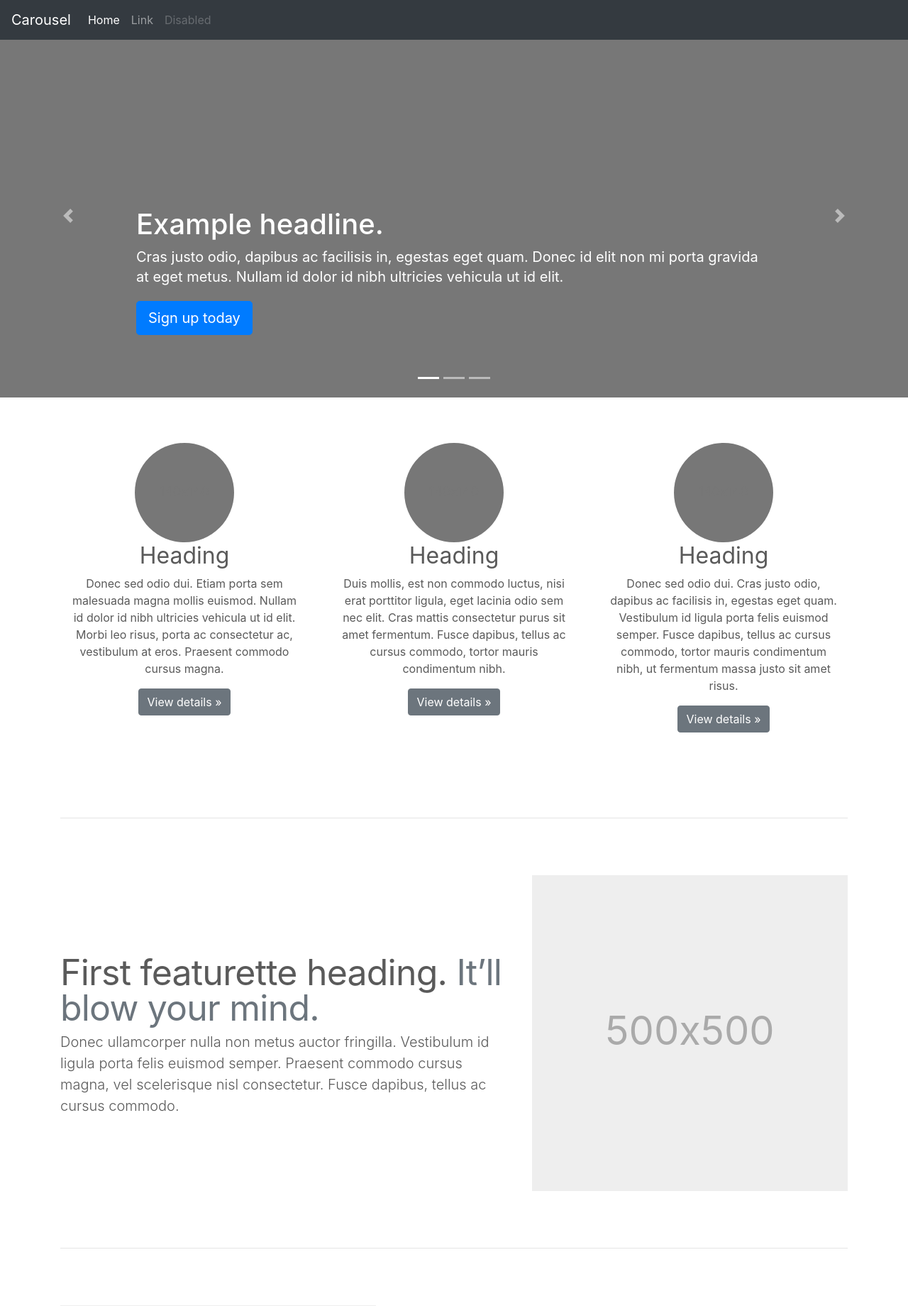
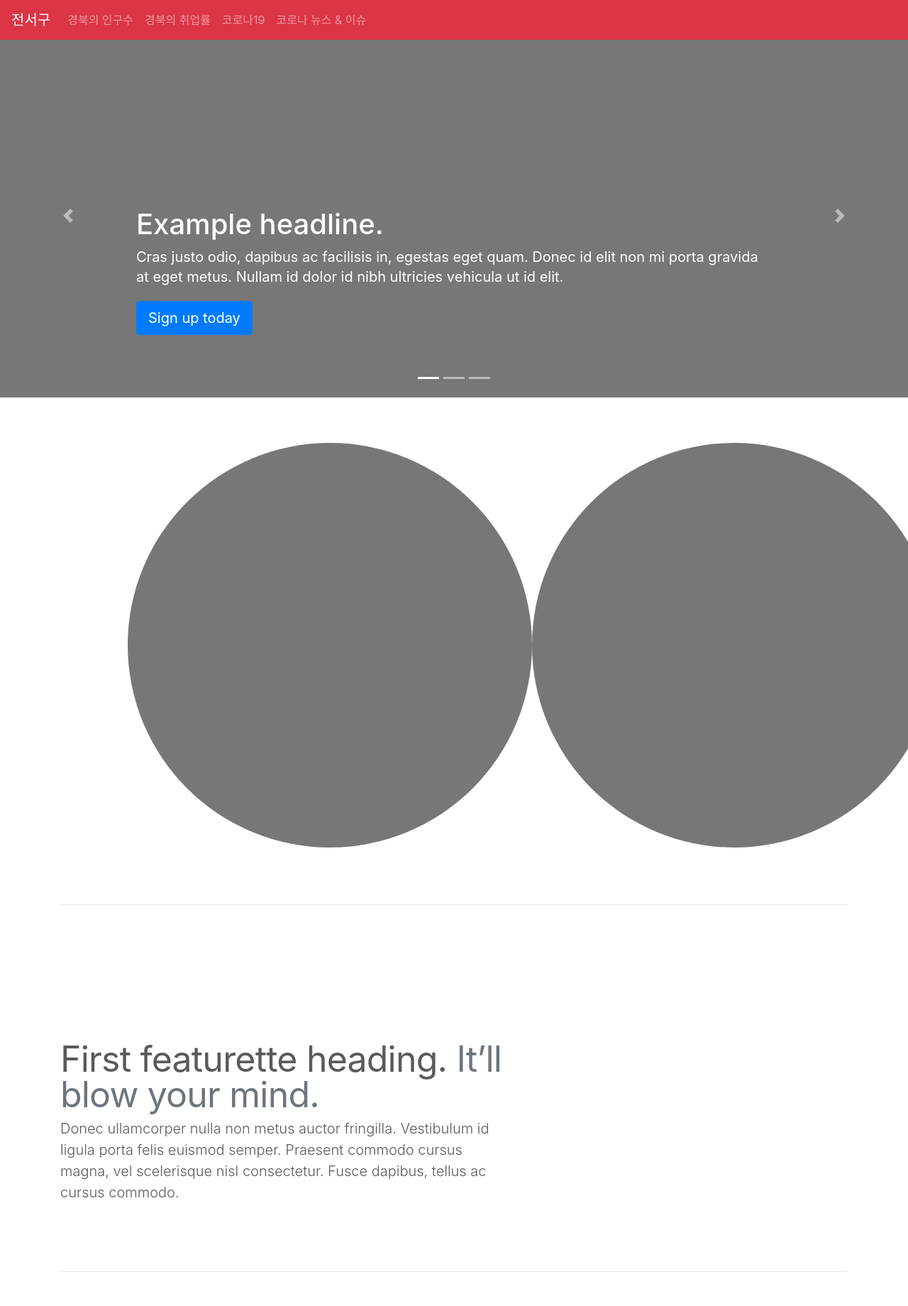
Before and after one commit to ybo4117/JeonSeoGu, a Django app: page /JSG/main/ in a window 1280 px wide. Shown: the top 1840 px of the page at 71% size. Run offline with Django 3.2, Linux system fonts and the light colour scheme; some libraries are stand-ins or nearby versions.

Commit message:
기초 작업 5%

```diff
--- a/JSG/urls.py
+++ b/JSG/urls.py
@@ -20,5 +20,9 @@ import JSG.views as views
 urlpatterns = [
     path('admin/', admin.site.urls),
     path('JSG/main/', views.main),
+    path('JSG/population/', views.population),
+    path('JSG/work/', views.work),
+    path('JSG/corona/', views.corona),
+    path('JSG/news_issue/', views.news_issue),
 
 ]
--- a/JSG/views.py
+++ b/JSG/views.py
@@ -8,3 +8,19 @@ import os
 def main(request):
 
     return render(request, 'main.html')
+
+def population(request):
+
+    return render(request, 'population.html')
+
+def work(request):
+
+    return render(request, 'work.html')
+
+def corona(request):
+
+    return render(request, 'corona.html')
+
+def news_issue(request):
+
+    return render(request, 'news_issue.html')
--- a/static/carousel.css
+++ b/static/carousel.css
@@ -7,7 +7,6 @@ body {
   padding-bottom: 3rem;
   color: #5a5a5a;
 }
-
 
 /* CUSTOMIZE THE CAROUSEL
 -------------------------------------------------- */
@@ -34,14 +33,19 @@ body {
   height: 32rem;
 }
 
-
 /* MARKETING CONTENT
 -------------------------------------------------- */
 
 /* Center align the text within the three columns below the carousel */
+
+
+
 .marketing .col-lg-4 {
-  margin-bottom: 1.5rem;
+  display: inline-block;
+  vertical-align: middle;
+  margin: 0 auto;
   text-align: center;
+
 }
 .marketing h2 {
   font-weight: 400;
--- a/templates/base.html
+++ b/templates/base.html
@@ -34,37 +34,7 @@
     <link rel="stylesheet" href="{% static 'carousel.css' %}" >
   </head>
   <body>
-    <header>
-  <nav class="navbar navbar-expand-md navbar-dark fixed-top bg-dark">
-    <a class="navbar-brand" href="#">Carousel</a>
-    <button class="navbar-toggler" type="button" data-toggle="collapse" data-target="#navbarCollapse" aria-controls="navbarCollapse" aria-expanded="false" aria-label="Toggle navigation">
-      <span class="navbar-toggler-icon"></span>
-    </button>
-    <div class="collapse navbar-collapse" id="navbarCollapse">
-      <ul class="navbar-nav mr-auto">
-        <li class="nav-item active">
-          <a class="nav-link" href="#">Home <span class="sr-only">(current)</span></a>
-        </li>
-        <li class="nav-item">
-          <a class="nav-link" href="#">Link</a>
-        </li>
-        <li class="nav-item">
-          <a class="nav-link disabled" href="#" tabindex="-1" aria-disabled="true">Disabled</a>
-        </li>
-      </ul>
 
-    </div>
-  </nav>
-</header>
-
-<main role="main">
-
-  <div id="myCarousel" class="carousel slide" data-ride="carousel">
-    <ol class="carousel-indicators">
-      <li data-target="#myCarousel" data-slide-to="0" class="active"></li>
-      <li data-target="#myCarousel" data-slide-to="1"></li>
-      <li data-target="#myCarousel" data-slide-to="2"></li>
-    </ol>
 
 {% block content %}
 {% endblock %}
--- a/templates/main.html
+++ b/templates/main.html
@@ -1,9 +1,45 @@
 
 {% extends 'base.html' %}
 {% block content %}
+{% load static %}
 
-{% load static %}
-<link href="{% static 'scroll.css' %}" rel="stylesheet">
+<header>
+  <nav class="navbar navbar-expand-md navbar-dark fixed-top bg-danger">
+    <a class="navbar-brand" href="/JSG/main/">전서구</a>
+    <button class="navbar-toggler" type="button" data-toggle="collapse" data-target="#navbarCollapse" aria-controls="navbarCollapse" aria-expanded="false" aria-label="Toggle navigation">
+      <span class="navbar-toggler-icon"></span>
+    </button>
+    <div class="collapse navbar-collapse" id="navbarCollapse">
+      <ul class="navbar-nav mr-auto">
+        <li class="nav-item">
+          <a class="nav-link" href="/JSG/population/"> 경북의 인구수</a>
+        </li>
+        <li class="nav-item">
+          <a class="nav-link" href="/JSG/work/"> 경북의 취업률 </a>
+        </li>
+        <li class="nav-item">
+          <a class="nav-link" href="/JSG/corona/"> 코로나19 </a>
+        </li>
+        <li class="nav-item">
+          <a class="nav-link" href="/JSG/news_issue/"> 코로나 뉴스 & 이슈 </a>
+        </li>
+       <!-- <li class="nav-item">
+          <a class="nav-link disabled" href="#" tabindex="-1" aria-disabled="true">Disabled</a>
+        </li>-->
+      </ul>
+
+    </div>
+  </nav>
+</header>
+
+<main role="main">
+
+  <div id="myCarousel" class="carousel slide" data-ride="carousel">
+    <ol class="carousel-indicators">
+      <li data-target="#myCarousel" data-slide-to="0" class="active"></li>
+      <li data-target="#myCarousel" data-slide-to="1"></li>
+      <li data-target="#myCarousel" data-slide-to="2"></li>
+    </ol>
 
 
     <div class="carousel-inner">
@@ -59,23 +95,14 @@
     <!-- Three columns of text below the carousel -->
     <div class="row">
       <div class="col-lg-4">
-        <svg class="bd-placeholder-img rounded-circle" width="140" height="140" xmlns="http://www.w3.org/2000/svg" preserveAspectRatio="xMidYMid slice" focusable="false" role="img" aria-label="Placeholder: 140x140"><title>Placeholder</title><rect width="100%" height="100%" fill="#777"/><text x="50%" y="50%" fill="#777" dy=".3em">140x140</text></svg>
-        <h2>Heading</h2>
-        <p>Donec sed odio dui. Etiam porta sem malesuada magna mollis euismod. Nullam id dolor id nibh ultricies vehicula ut id elit. Morbi leo risus, porta ac consectetur ac, vestibulum at eros. Praesent commodo cursus magna.</p>
-        <p><a class="btn btn-secondary" href="#" role="button">View details &raquo;</a></p>
+        <svg class="bd-placeholder-img rounded-circle" width="570" height="570" xmlns="http://www.w3.org/2000/svg" preserveAspectRatio="xMidYMid slice" focusable="false" role="img" aria-label="Placeholder: 140x140"><title>Placeholder</title><rect width="100%" height="100%" fill="#777"/><text x="50%" y="50%" fill="#777" dy=".3em">140x140</text></svg>
+
+
       </div><!-- /.col-lg-4 -->
       <div class="col-lg-4">
-        <svg class="bd-placeholder-img rounded-circle" width="140" height="140" xmlns="http://www.w3.org/2000/svg" preserveAspectRatio="xMidYMid slice" focusable="false" role="img" aria-label="Placeholder: 140x140"><title>Placeholder</title><rect width="100%" height="100%" fill="#777"/><text x="50%" y="50%" fill="#777" dy=".3em">140x140</text></svg>
-        <h2>Heading</h2>
-        <p>Duis mollis, est non commodo luctus, nisi erat porttitor ligula, eget lacinia odio sem nec elit. Cras mattis consectetur purus sit amet fermentum. Fusce dapibus, tellus ac cursus commodo, tortor mauris condimentum nibh.</p>
-        <p><a class="btn btn-secondary" href="#" role="button">View details &raquo;</a></p>
+        <svg class="bd-placeholder-img rounded-circle" width="570" height="570" xmlns="http://www.w3.org/2000/svg" preserveAspectRatio="xMidYMid slice" focusable="false" role="img" aria-label="Placeholder: 140x140"><title>Placeholder</title><rect width="100%" height="100%" fill="#777"/><text x="50%" y="50%" fill="#777" dy=".3em">140x140</text></svg>
       </div><!-- /.col-lg-4 -->
-      <div class="col-lg-4">
-        <svg class="bd-placeholder-img rounded-circle" width="140" height="140" xmlns="http://www.w3.org/2000/svg" preserveAspectRatio="xMidYMid slice" focusable="false" role="img" aria-label="Placeholder: 140x140"><title>Placeholder</title><rect width="100%" height="100%" fill="#777"/><text x="50%" y="50%" fill="#777" dy=".3em">140x140</text></svg>
-        <h2>Heading</h2>
-        <p>Donec sed odio dui. Cras justo odio, dapibus ac facilisis in, egestas eget quam. Vestibulum id ligula porta felis euismod semper. Fusce dapibus, tellus ac cursus commodo, tortor mauris condimentum nibh, ut fermentum massa justo sit amet risus.</p>
-        <p><a class="btn btn-secondary" href="#" role="button">View details &raquo;</a></p>
-      </div><!-- /.col-lg-4 -->
+
     </div><!-- /.row -->
 
 
@@ -88,34 +115,14 @@
         <h2 class="featurette-heading">First featurette heading. <span class="text-muted">It’ll blow your mind.</span></h2>
         <p class="lead">Donec ullamcorper nulla non metus auctor fringilla. Vestibulum id ligula porta felis euismod semper. Praesent commodo cursus magna, vel scelerisque nisl consectetur. Fusce dapibus, tellus ac cursus commodo.</p>
       </div>
-      <div class="col-md-5">
-        <svg class="bd-placeholder-img bd-placeholder-img-lg featurette-image img-fluid mx-auto" width="500" height="500" xmlns="http://www.w3.org/2000/svg" preserveAspectRatio="xMidYMid slice" focusable="false" role="img" aria-label="Placeholder: 500x500"><title>Placeholder</title><rect width="100%" height="100%" fill="#eee"/><text x="50%" y="50%" fill="#aaa" dy=".3em">500x500</text></svg>
-      </div>
+
     </div>
 
-    <hr class="featurette-divider">
 
-    <div class="row featurette">
-      <div class="col-md-7 order-md-2">
-        <h2 class="featurette-heading">Oh yeah, it’s that good. <span class="text-muted">See for yourself.</span></h2>
-        <p class="lead">Donec ullamcorper nulla non metus auctor fringilla. Vestibulum id ligula porta felis euismod semper. Praesent commodo cursus magna, vel scelerisque nisl consectetur. Fusce dapibus, tellus ac cursus commodo.</p>
-      </div>
-      <div class="col-md-5 order-md-1">
-        <svg class="bd-placeholder-img bd-placeholder-img-lg featurette-image img-fluid mx-auto" width="500" height="500" xmlns="http://www.w3.org/2000/svg" preserveAspectRatio="xMidYMid slice" focusable="false" role="img" aria-label="Placeholder: 500x500"><title>Placeholder</title><rect width="100%" height="100%" fill="#eee"/><text x="50%" y="50%" fill="#aaa" dy=".3em">500x500</text></svg>
-      </div>
-    </div>
 
-    <hr class="featurette-divider">
 
-    <div class="row featurette">
-      <div class="col-md-7">
-        <h2 class="featurette-heading">And lastly, this one. <span class="text-muted">Checkmate.</span></h2>
-        <p class="lead">Donec ullamcorper nulla non metus auctor fringilla. Vestibulum id ligula porta felis euismod semper. Praesent commodo cursus magna, vel scelerisque nisl consectetur. Fusce dapibus, tellus ac cursus commodo.</p>
-      </div>
-      <div class="col-md-5">
-        <svg class="bd-placeholder-img bd-placeholder-img-lg featurette-image img-fluid mx-auto" width="500" height="500" xmlns="http://www.w3.org/2000/svg" preserveAspectRatio="xMidYMid slice" focusable="false" role="img" aria-label="Placeholder: 500x500"><title>Placeholder</title><rect width="100%" height="100%" fill="#eee"/><text x="50%" y="50%" fill="#aaa" dy=".3em">500x500</text></svg>
-      </div>
-    </div>
+
+
 
     <hr class="featurette-divider">
 
```
Also changed, not shown: templates/corona.html (added, +42 -0 lines), templates/news_issue.html (added, +43 -0 lines), templates/population.html (added, +44 -0 lines), templates/work.html (added, +42 -0 lines), static/bootstrap-grid.css, static/bootstrap.css.
